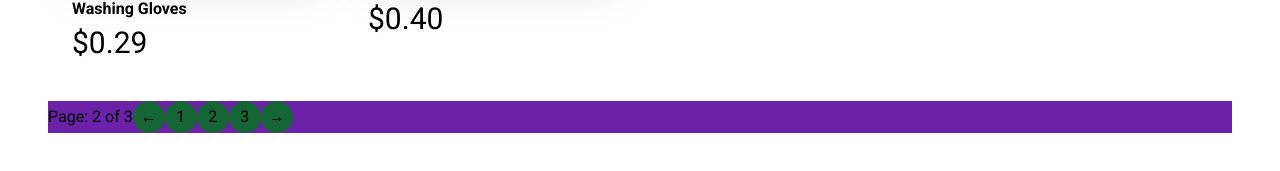
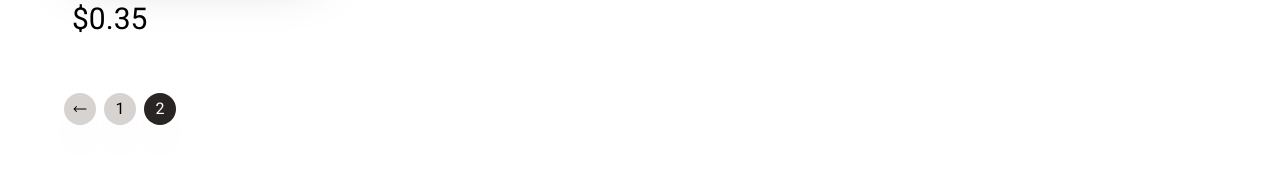
Before and after one commit to blair3003/toolbox, a Next.js app: page /category/automotive in a window 1280 px wide. Both pictures are taken after a click on the button "Page 2". Shown: the part 627-798 px from the top of the page. Built offline with nearby package versions, Linux system fonts and the light colour scheme.

Commit message:
Pag styles

```diff
--- /dev/null
+++ b/src/components/PaginationButton.tsx
@@ -0,0 +1,21 @@
+interface PaginationButtonProps {
+    onClick: () => void
+    label: string
+    current?: boolean
+    children: React.ReactNode
+}
+
+const PaginationButton = ({ onClick, label, current, children }: PaginationButtonProps) => {
+
+    return (
+        <button
+            onClick={onClick}
+            title={label}
+            className={`w-8 h-8 py-1 px-2 grid place-content-center rounded-full shadow-2xl text-black bg-stone-300 hover:bg-stone-400 ${current ? "text-white bg-stone-800 hover:bg-stone-800" : ""}`}
+        >
+            {children}
+        </button>
+    )
+}
+
+export default PaginationButton
--- a/src/components/ProductListPagination.tsx
+++ b/src/components/ProductListPagination.tsx
@@ -1,3 +1,6 @@
+import { HiArrowLongLeft, HiArrowLongRight, HiEllipsisHorizontal } from 'react-icons/hi2'
+import PaginationButton from './PaginationButton'
+
 interface ProductListPagination {
     page: number
     pageCount: number
@@ -11,18 +14,26 @@ interface ProductListPagination {
 const ProductListPagination = ({ page, pageCount, pageBlock, changePage, nextBlock, nextPage, prevPage }: ProductListPagination) => {
 
     return (
-        <div className="bg-purple-800 flex items-center">
+        <div className="p-2 lg:p-4 flex items-center flex-nowrap gap-1 lg:gap-2">
         {/* Pagination */}
-            <p>Page: {page} of {pageCount}</p>
-            {page > 1 ? <button onClick={prevPage} className="w-8 h-8 grid place-content-center bg-green-800 py-1 px-2 rounded-full">←</button> : null}
-            {page !== 1 ? <button onClick={() => changePage(1)} className="w-8 h-8 grid place-content-center bg-green-800 py-1 px-2 rounded-full">1</button> : null}
-            {page === 3 ? <button onClick={() => changePage(2)} className="w-8 h-8 grid place-content-center bg-green-800 py-1 px-2 rounded-full">2</button> : null}
-            {page > pageBlock ? <span className="w-8 h-8 grid place-content-center py-1 px-2 rounded-full">...</span> : null}
+            {page > 1 ? <PaginationButton label="Previous page" onClick={prevPage}>
+                <span className="sr-only">Previous page</span>
+                <HiArrowLongLeft />
+            </PaginationButton> : null}
+            {page !== 1 ? <PaginationButton label="Page 1" onClick={() => changePage(1)}>1</PaginationButton> : null}
+            {page === 3 ? <PaginationButton label="Page 2" onClick={() => changePage(2)}>2</PaginationButton> : null}
+            {page > pageBlock ? <div className="w-8 h-8 py-1 px-2 grid place-content-center"><HiEllipsisHorizontal /></div> : null}
             {[...Array(pageCount)].map((_, index) =>
-                (index + 1 >= page && index + 1 < page + pageBlock) ? <button key={index} onClick={() => changePage(index + 1)} className="w-8 h-8 grid place-content-center bg-green-800 py-1 px-2 rounded-full">{index + 1}</button> : null
+                (index + 1 >= page && index + 1 < page + pageBlock) ? <PaginationButton key={index} label={`Page ${index + 1}`} current={page === index + 1} onClick={() => changePage(index + 1)}>{index + 1}</PaginationButton> : null
             )}
-            {page + pageBlock <= pageCount ? <button onClick={nextBlock} className="w-8 h-8 grid place-content-center bg-green-800 py-1 px-2 rounded-full">...</button> : null}
-            {page < pageCount ? <button onClick={nextPage} className="w-8 h-8 grid place-content-center bg-green-800 py-1 px-2 rounded-full">→</button> : null}
+            {page + pageBlock <= pageCount ? <PaginationButton label="Next block" onClick={nextBlock}>
+                <span className="sr-only">Next block</span>
+                <HiEllipsisHorizontal />
+            </PaginationButton> : null}
+            {page < pageCount ? <PaginationButton label="Next page" onClick={nextPage}>
+                <span className="sr-only">Next page</span>
+                <HiArrowLongRight />
+            </PaginationButton> : null}
 
         </div>
     )
--- a/src/hooks/useProductListPagination.ts
+++ b/src/hooks/useProductListPagination.ts
@@ -3,7 +3,7 @@ import { useEffect, useMemo, useState } from 'react'
 const useProductListPagination = (productList: Product[]) => {
 
     const [page, setPage] = useState(1)
-    const [productsPerPage, setProductsPerPage] = useState(2)
+    const [productsPerPage, setProductsPerPage] = useState(4)
     const pageBlock = 3
 
     useEffect(() => setPage(1), [productList])
```
